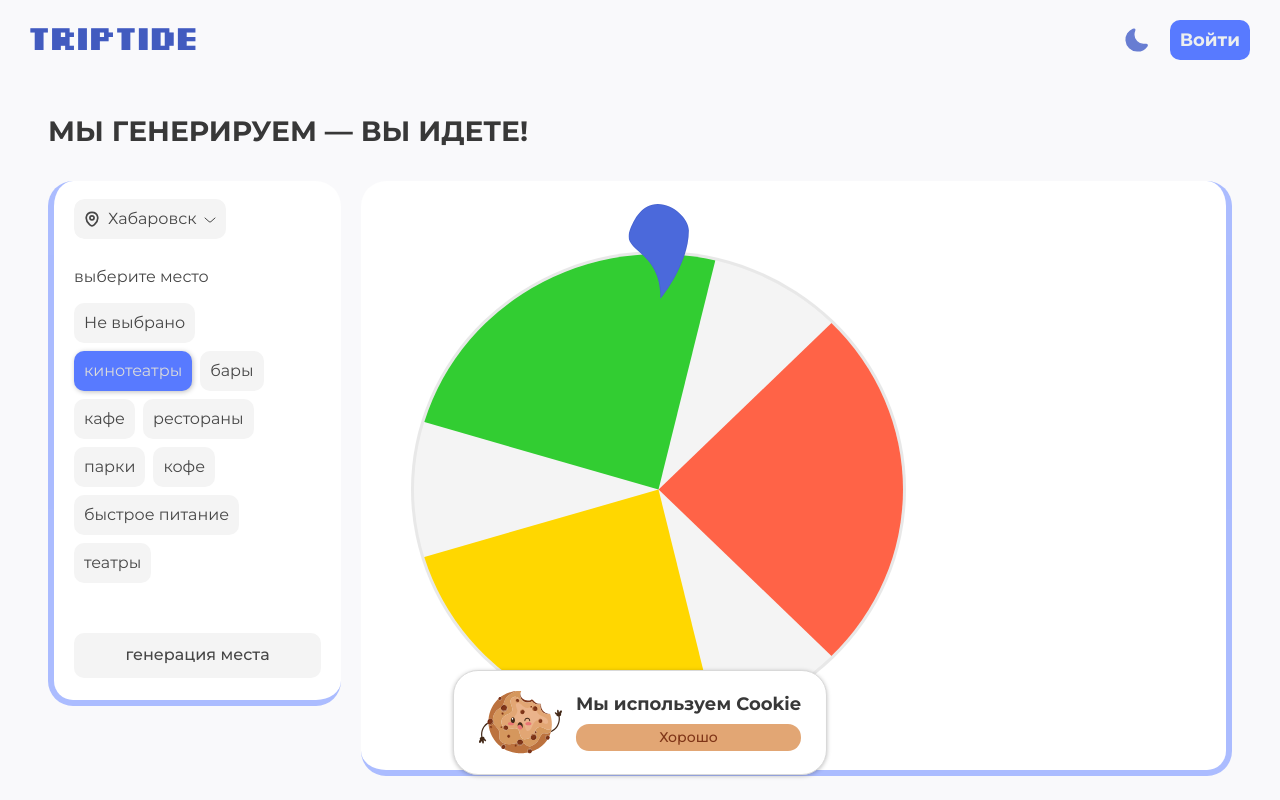
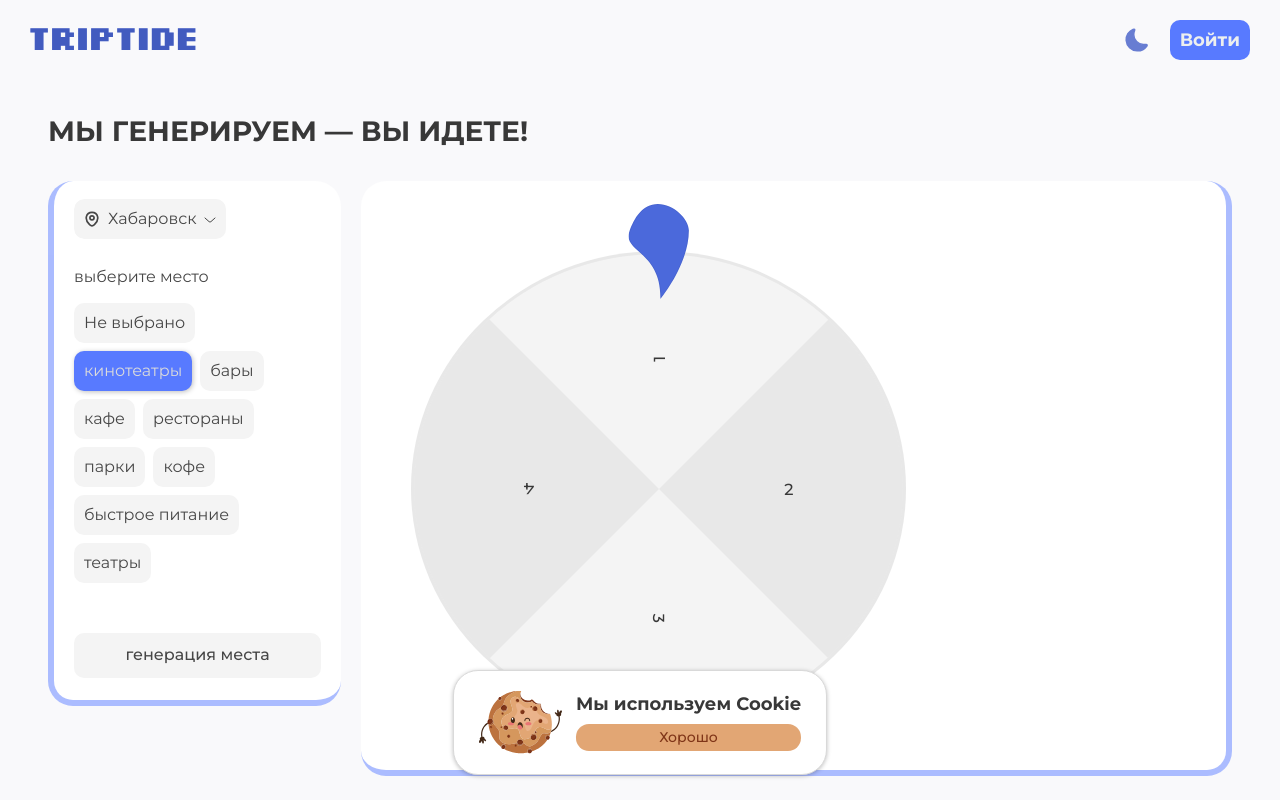
Before and after one commit to Sl1ppyKlay/triptide-nuxt-nest, a Nuxt app: page / in a window 1280 px wide. Both pictures are taken after a click on the button "кинотеатры". Built offline with nearby package versions, Linux system fonts and the light colour scheme.

Commit message:
v0.2.2 layout roullete

```diff
--- /dev/null
+++ b/assets/data/cities.json
@@ -0,0 +1,69 @@
+[
+  {
+    "city": "Хабаровск",
+    "place": {
+      "кинотеатры": [
+        { "id": 1, "title": "1" },
+        { "id": 2, "title": "2" },
+        { "id": 3, "title": "3" },
+        { "id": 4, "title": "4" }
+      ],
+      "бары": [
+        { "id": 1, "title": "1" },
+        { "id": 2, "title": "2" },
+        { "id": 3, "title": "3" },
+        { "id": 4, "title": "4" },
+        { "id": 5, "title": "5" },
+        { "id": 6, "title": "6" },
+        { "id": 7, "title": "7" },
+        { "id": 8, "title": "8" }
+      ],
+      "кафе": [
+        { "id": 1, "title": "Лето" },
+        { "id": 2, "title": "Зефир" }
+      ],
+      "рестораны": [
+        { "id": 1, "title": "Пармезан" },
+        { "id": 2, "title": "Огни" }
+      ],
+      "парки": [
+        { "id": 1, "title": "Парк Северный" },
+        { "id": 2, "title": "Парк Дружбы" }
+      ],
+      "кофе": [
+        { "id": 1, "title": "Coffee Like" },
+        { "id": 2, "title": "Бодрый День" }
+      ],
+      "быстрое питание": [
+        { "id": 1, "title": "Бургер Мания" },
+        { "id": 2, "title": "Пицца Вок" }
+      ],
+      "театры": [
+        { "id": 1, "title": "Драмтеатр" },
+        { "id": 2, "title": "Театр Кукол" }
+      ]
+    }
+  },
+  {
+    "city": "Владивосток",
+    "place": {
+      "кинотеатры": [
+        { "id": 1, "title": "Драмтеатр" },
+        { "id": 2, "title": "Театр Кукол" }
+      ],
+      "кафе": [
+        { "id": 1, "title": "Драмтеатр" },
+        { "id": 2, "title": "Театр Кукол" }
+      ]
+    }
+  },
+  {
+    "city": "Спасск-Дальний",
+    "place": {
+      "кинотеатры": [
+        { "id": 1, "title": "Драмтеатр" },
+        { "id": 2, "title": "Театр Кукол" }
+      ]
+    }
+  }
+]
--- a/components/Roulette/TheBlockRoulette.vue
+++ b/components/Roulette/TheBlockRoulette.vue
@@ -2,13 +2,20 @@
 
 import TheModalCity from "~/components/Roulette/TheModalCity.vue";
 import TheRoulette from "~/components/Roulette/TheRoulette.vue";
+import cities from '~/assets/data/cities.json'
 
-const titleText = ref('МЫ ГЕНЕРИРУЕМ — ВЫ ИДЕТЕ!');
+const titleText = ref('МЫ ГЕНЕРИРУЕМ — ВЫ ИДЕТЕ!'); // в будущем, чтобы менялся
 
-const city = ref('Хабаровск') // api
-const places = ref(['Не выбрано', 'кинотеатры', 'бары', 'кафе', 'рестораны', 'парки', 'кофе', 'быстрое питание', 'театры'])
+const isModalCityOpen = ref(false);
+
+const city = ref(cities[0].city)
 const selectPlace = ref('Не выбрано')
-const isModalCityOpen = ref(false);
+const currentCity = computed(() => cities.find(c => c.city === city.value))
+
+const places = computed(() => {
+    const arr = currentCity.value ? Object.keys(currentCity.value.place) : []
+    return ["Не выбрано", ...arr]
+});
 
 const handleCitySelect = (selectedCity: string) => {
   city.value = selectedCity;
@@ -18,6 +25,10 @@ const currentSelectPlace = (place: string) => {
   selectPlace.value = place;
   console.log(selectPlace.value);
 }
+
+watch(currentCity, () => {
+  selectPlace.value = places.value[0] || '';
+});
 </script>
 
 <template>
@@ -74,7 +85,7 @@ const currentSelectPlace = (place: string) => {
         </form>
       </div>
       <div class="roulette__right">
-        <TheRoulette/>
+        <TheRoulette :city="city" :place="selectPlace" />
       </div>
     </div>
   </div>
@@ -183,10 +194,6 @@ const currentSelectPlace = (place: string) => {
           @include transition-theme(stroke);
           stroke: var(--arrow-color);
         }
-        //&:hover {
-        //  transform: scale(1.05);
-        //  padding: 0 15px;
-        //}
       }
       &__item_design {
         @include no-style-button;
--- a/components/Roulette/TheModalCity.vue
+++ b/components/Roulette/TheModalCity.vue
@@ -1,13 +1,11 @@
 <script setup lang="ts">
-  const props = defineProps({
-    currentCity: {
-      type: String,
-      required: true
-    }
-  })
+  import cities from '~/assets/data/cities.json'
+
+  const props = defineProps<{ currentCity: string }>()
   const emit = defineEmits(['close', 'selectCity']);
 
-  const cities = ['Хабаровск', 'Владивосток', 'Спасск-Дальний'];
+  const allCity = computed(() => cities.map(c => c.city))
+
   const handleClickOutside = (event: MouseEvent) => {
     const target = event.target as HTMLElement;
     if (!target.closest('.roulette-modal')) {
@@ -36,7 +34,7 @@
     <div class="roulette-modal">
       <ul class="roulette-modal__list">
         <li class="roulette-modal__item"
-            v-for="(city, i) in cities"
+            v-for="(city, i) in allCity"
             :key="i"
             @click="selectCity(city)"
             :class="{'roulette-modal__item_disabled': city === currentCity}"
@@ -58,7 +56,6 @@
     background-color: var(--modal-city-color);
     border: 1px solid var(--modal-border-color);
     border-radius: 10px;
-    //@include transition-theme(background-color);
     &__list {
       @include flex-wrap;
       gap: 8px;
--- a/components/Roulette/TheRoulette.vue
+++ b/components/Roulette/TheRoulette.vue
@@ -1,51 +1,33 @@
 <script setup lang="ts">
-// в будущем брать из бд
-const places = [
-  {
-    cinema: [
-        { title: 'oneCinema' },
-        { title: 'twoCinema' },
-        { title: 'threeCinema' }
-    ],
-    have: [
-      { title: 'oneHave' },
-      { title: 'twoHave' },
-      { title: 'threeHave' },
-      { title: 'threeHave' },
-      { title: 'threeHave' },
-      { title: 'threeHave' },
-      { title: 'threeHave' }
-    ]
-  }
-]
+  import cities from '~/assets/data/cities.json'
 
-const colors = [
-  '#FF6347',
-  '#FFD700',
-  '#32CD32',
-  '#1E90FF',
-  '#FF69B4',
-  '#8A2BE2',
-  '#00CED1',
-  '#FFA500',
-  '#6B8E23',
-];
+  type Place = { id: number; title: string }
 
-type selectType = 'cinema' | 'have'
-const selectPlace = ref<selectType>('cinema')
+  const props = defineProps<{ city: string, place: string }>()
+  const currentCity = computed(() => cities.find(c => c.city === props.city) )
+
+  const places = computed<Place[]>(() => {
+    if (!currentCity.value || !props.place || props.place === "Не выбрано")
+      return []
+    return currentCity.value.place[props.place] || []
+  })
 
   // логика рулетки
   class Roulette {
     sliceCircle: number
+    skew: number
 
-  constructor() {
-    this.sliceCircle = 360 / places[0][selectPlace.value].map(item => item.title).length
+    constructor(itemCount: number) {
+      this.sliceCircle = itemCount > 0 ? 360 / itemCount : 0
+      this.skew = this.sliceCircle - 90
     }
   }
 
+  const roulette = computed(() => new Roulette(places.value.length))
+  const sliceLength = computed(() => roulette.value.sliceCircle)
+  const skew = computed(() => roulette.value.skew)
 
-const roulette = new Roulette()
-const sliceLength = roulette.sliceCircle
+  const isTwoSectors = computed(() => places.value.length === 2);
 
 </script>
 
@@ -60,17 +42,32 @@ const sliceLength = roulette.sliceCircle
       </div>
       <div class="roulette-overflow">
         <div class="roulette-items">
+        <!-- сектора -->
           <div class="roulette-items__item"
-               v-for="(item, i) in places[0][selectPlace]"
-               :key="i"
+               v-for="(item, i) in places"
+               :key="item.id"
+               :style="isTwoSectors
+              ? {
+            left: 0,
+            top: i === 0 ? 0 : '50%',
+            transform: i === 0 ? 'rotate(0deg)' : 'rotate(360deg)',
+            transformOrigin: 'center top'
+                }
+                : {
+                    transform: `rotate(${sliceLength * i + skew - sliceLength / 2}deg) skewX(${skew}deg)`
+                  }">
+          </div>
+        <!-- текст -->
+          <div class="roulette-items__label"
+               v-for="(item, i) in places"
+               :key="item.id"
                :style="
              {
-               transform: `rotate(${i * (sliceLength)}deg)`,
-               clipPath: `polygon(50% 50%, 100% 0, 100% 100%, 50% 50%)`,
-               backgroundColor: colors[i],
-             }"
-          >
-            {{item.title}}
+               transform: `rotate(${sliceLength * i }deg)`
+             }">
+            <span class="roulette-items__title">
+              {{ item.title }}
+            </span>
           </div>
         </div>
       </div>
@@ -86,7 +83,7 @@ const sliceLength = roulette.sliceCircle
   .roulette {
     position: relative;
     width: 495px;
-    height: 477px;
+    height: 475px;
     border-radius: 50%;
     background: var(--wheel-color);
     border: 3px solid var(--wheel-border-color);
@@ -112,9 +109,32 @@ const sliceLength = roulette.sliceCircle
         position: absolute;
         width: 100%;
         height: 100%;
+        top: -50%;
+        left: 50%;
+        transform-origin: 0 100%;
+        &:nth-child(2n) {
+          background-color: var(--wheel-border-color); // поменять
+        }
+      }
+      &__label {
+        position: absolute;
+        top: 0;
+        left: 50%;
+        width: 50%;
+        height: 50%;
+        transform-origin: 0 100%;
+      }
+      &__title {
+        position: absolute;
         top: 0;
         left: 0;
-        transform-origin: 50% 50%;
+        margin-left: -12px;
+        padding-left: 25px;
+        width: 100%;
+        height: 100%;
+        transform: rotate(-90deg);
+        text-align: center;
+
       }
     }
   }
```
Lines whose indentation alone changed are shown as unchanged.
